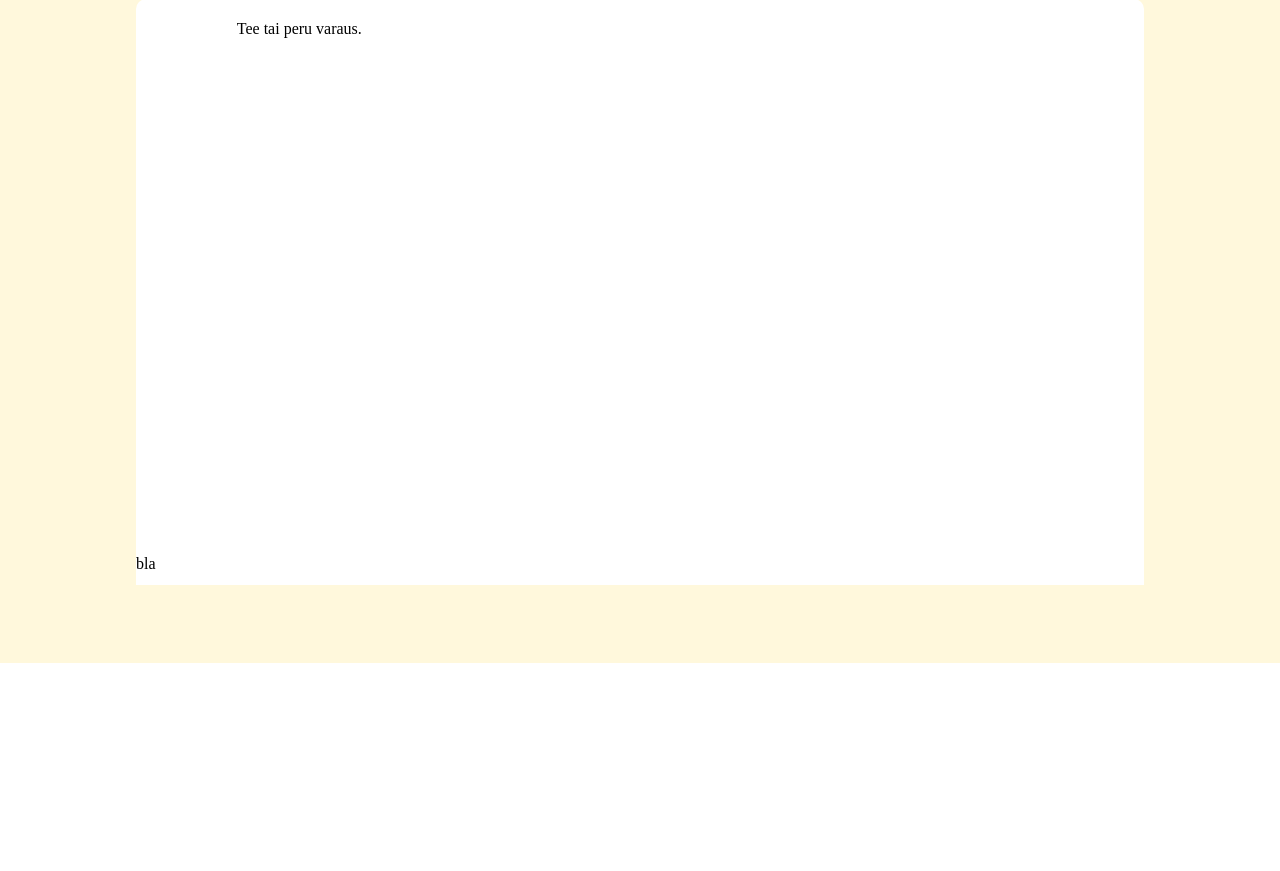
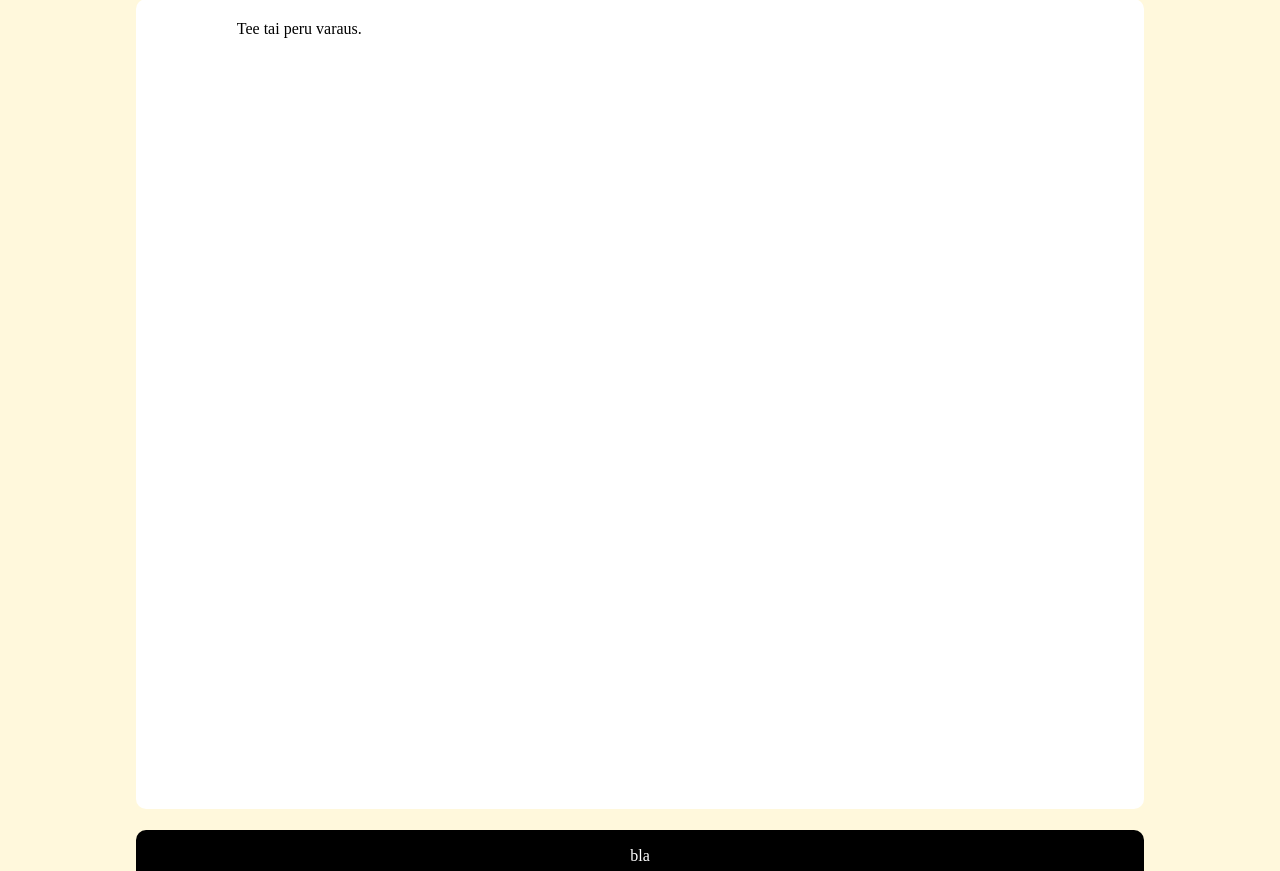
Before and after one commit to cobrelli/tsoha2013, a PHP site: page /varaus.php in a window 1280 px wide. Shown: the part 171-1042 px from the top of the page. Before the commit the page ends 834 px from the top, so only its background shows below. Run offline with PHP 8.4, Linux system fonts and the light colour scheme.

Commit message:
css kuntoon

```diff
--- a/PalveluBisnes/style.css
+++ b/PalveluBisnes/style.css
@@ -12,19 +12,27 @@ body {
     padding-right: 10%;
     padding-top: 2%;
     height:100%;
-
 }
 
 .footerStyle {
-    clear:both;
-    /*margin-top:-150px;*/
+    /*clear:both;*/
     position:relative;
     bottom:0px;
-    margin-top:-30px;
-    height: 30px;
+    height: 40px;
     width: 100%;
-    background-color:white;
+    background-color:black;
+    color: white;
+    /*padding:5px;*/
+    padding-top: 1px;
+    text-align: center;
 
+    /* pyöreät kulmat */
+    border-top-left-radius: 10px;
+    border-top-right-radius: 10px;
+    -moz-border-top-left-radius: 10px;
+    -moz-border-top-right-radius: 10px;
+    -webkit-border-top-left-radius: 10px;
+    -webkit-border-top-right-radius: 10px;
 }
 
 #linkit ul {
@@ -74,10 +82,11 @@ body {
     padding-left: 10%;
     padding-top: 5px;
     padding-bottom: 5px;
-    height:70%;
+    height:100%;
+    margin-bottom: 2%;
+
     /* pyöreät kulmat */
     border-radius: 10px;
     -moz-border-radius: 10px;
     -webkit-border-radius: 10px;
-
 }
```
